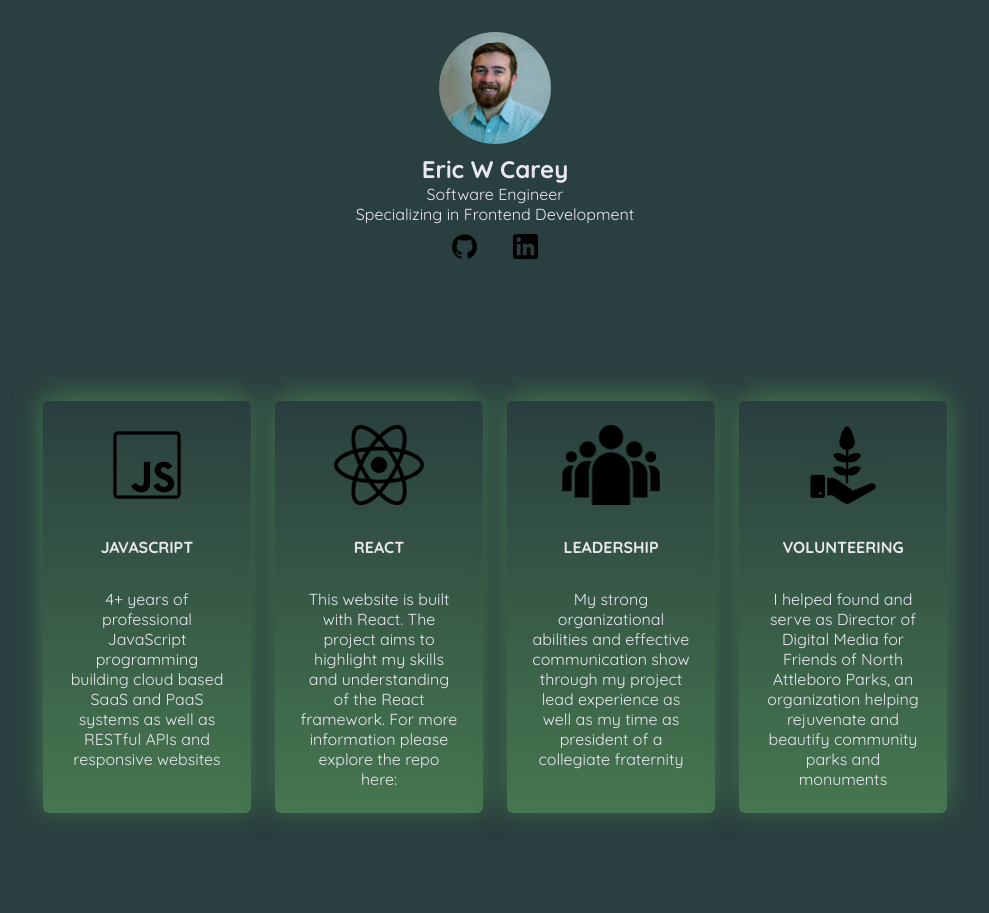
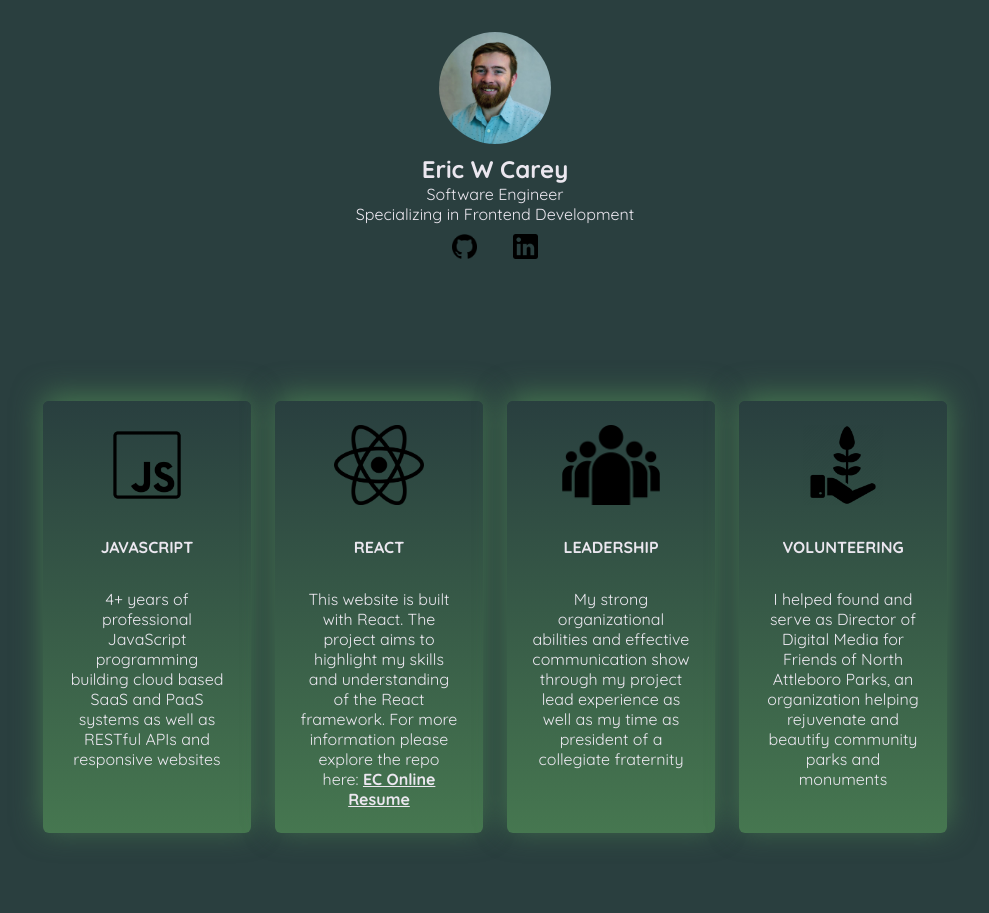
Before and after one commit to EricCarey286/Carey-Resume, a Next.js app: page / in a window 1280 px wide. Shown: the top 913 px of the page, without its empty margins (145-1134 px from the left). Built offline with nearby package versions, Linux system fonts and the light colour scheme.

Commit message:
Fixed concept links

```diff
--- a/src/app/components/Concepts/ConceptList.tsx
+++ b/src/app/components/Concepts/ConceptList.tsx
@@ -15,6 +15,7 @@ const ConceptList: React.FC = () => {
             title={conceptItem.title}
             description={conceptItem.description}
             link={conceptItem.link}
+            linkText={conceptItem.linkText}
           />
         ))}
       </ul>
```
